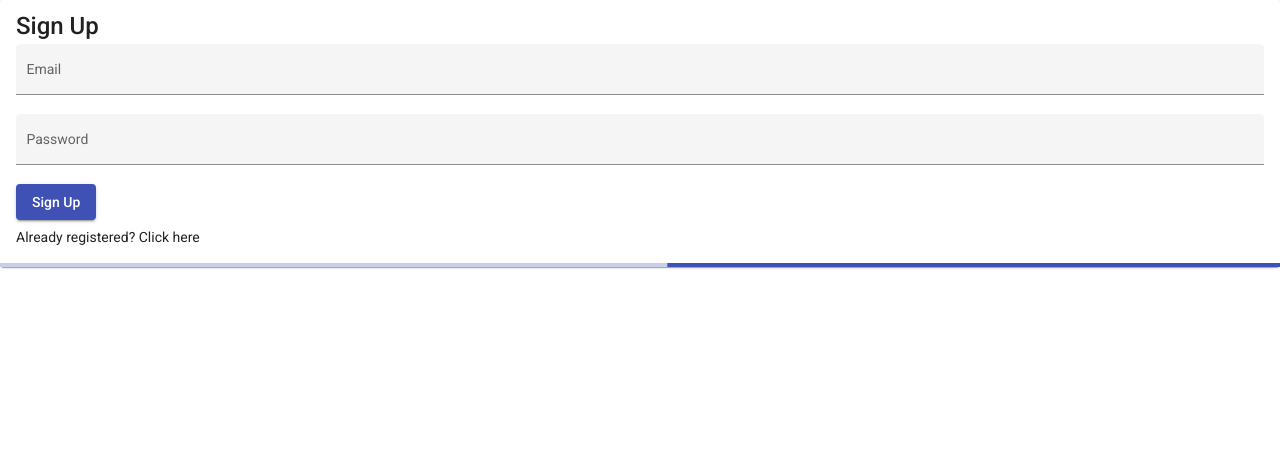
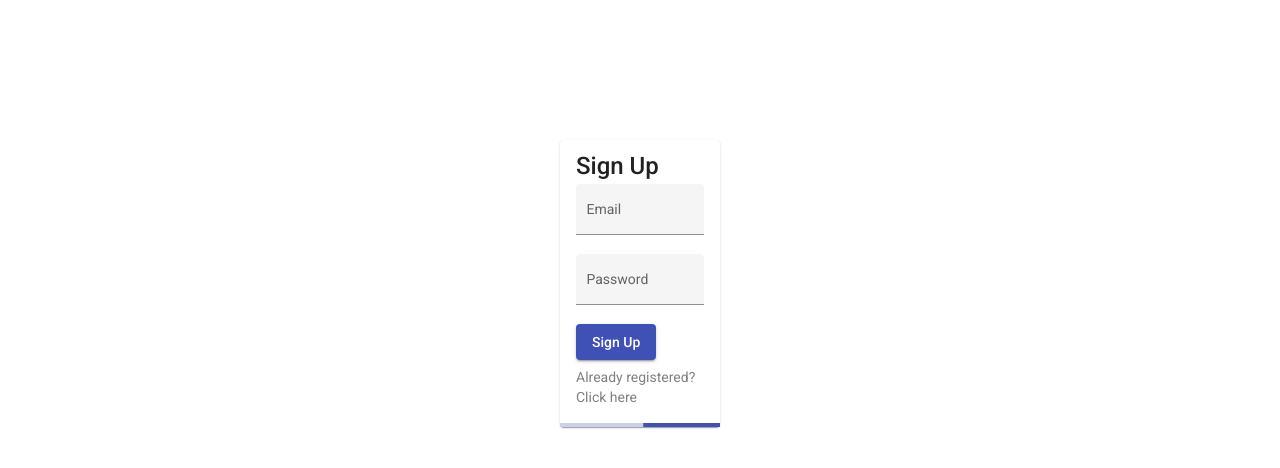
Before and after one commit to PatrickPrakash/ngDash, an Angular app: page /signup in a window 1280 px wide. Shown: the top 468 px of the page. Built offline with nearby package versions, Linux system fonts and the light colour scheme.

Commit message:
Styled the auth components

```diff
--- a/src/app/app.component.scss
+++ b/src/app/app.component.scss
@@ -0,0 +1,3 @@
+.main-container {
+  padding: 10em 40em 10em 40em;
+}
--- a/src/app/auth/auth.module.ts
+++ b/src/app/auth/auth.module.ts
@@ -1,5 +1,8 @@
 import { NgModule } from '@angular/core';
 import { CommonModule } from '@angular/common';
+import { AppRoutingModule } from '../app-routing.module';
+
+
 import { SignupComponent } from './signup/signup.component';
 import { SigninComponent } from './signin/signin.component';
 import { SharedModule } from '../shared/shared.module';
@@ -10,7 +13,8 @@ import { SharedModule } from '../shared/shared.module';
   ],
   imports: [
     CommonModule,
-    SharedModule
+    SharedModule,
+    AppRoutingModule
   ],
   exports : [
     SigninComponent,
--- a/src/app/auth/signin/signin.component.scss
+++ b/src/app/auth/signin/signin.component.scss
@@ -9,5 +9,6 @@ mat-form-field {
 }
 
 .link-signup {
-    padding-top: .2em;
+    text-decoration: none;
+    color: grey;
 }
--- a/src/app/auth/signup/signup.component.html
+++ b/src/app/auth/signup/signup.component.html
@@ -19,7 +19,10 @@
         <button mat-raised-button color="primary" class="btn-signup">
           Sign Up
         </button>
-        <a routerLink="/signin" routerLinkActive="router-link-active"
+        <a
+          routerLink="/signin"
+          class="link-signin"
+          routerLinkActive="router-link-active"
           >Already registered? Click here</a
         >
       </form>
--- a/src/app/auth/signup/signup.component.scss
+++ b/src/app/auth/signup/signup.component.scss
@@ -5,9 +5,10 @@ mat-form-field {
 .btn-signup {
   display: flex;
   justify-content: center;
-    margin-bottom: .5em;
+  margin-bottom: 0.5em;
 }
 
-  .link-signup {
-      padding-top: .2em;
+.link-signin {
+  text-decoration: none;
+  color: grey;
 }
```
Lines whose indentation alone changed are shown as unchanged.
